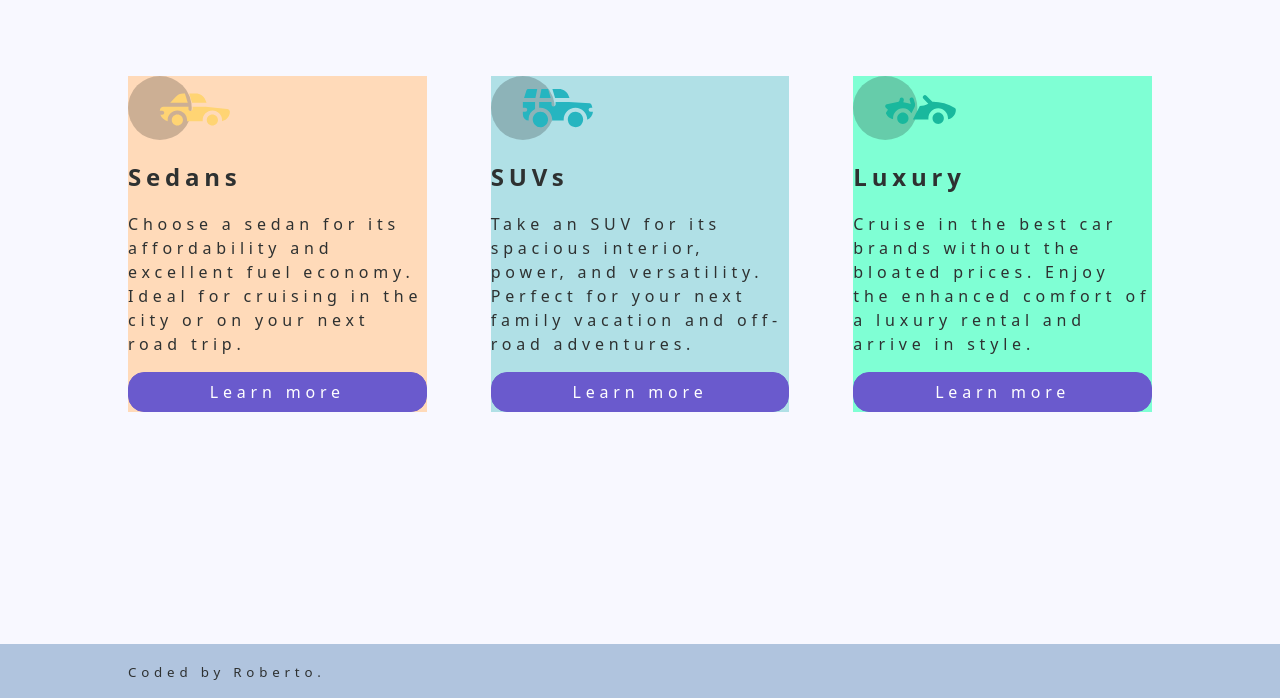
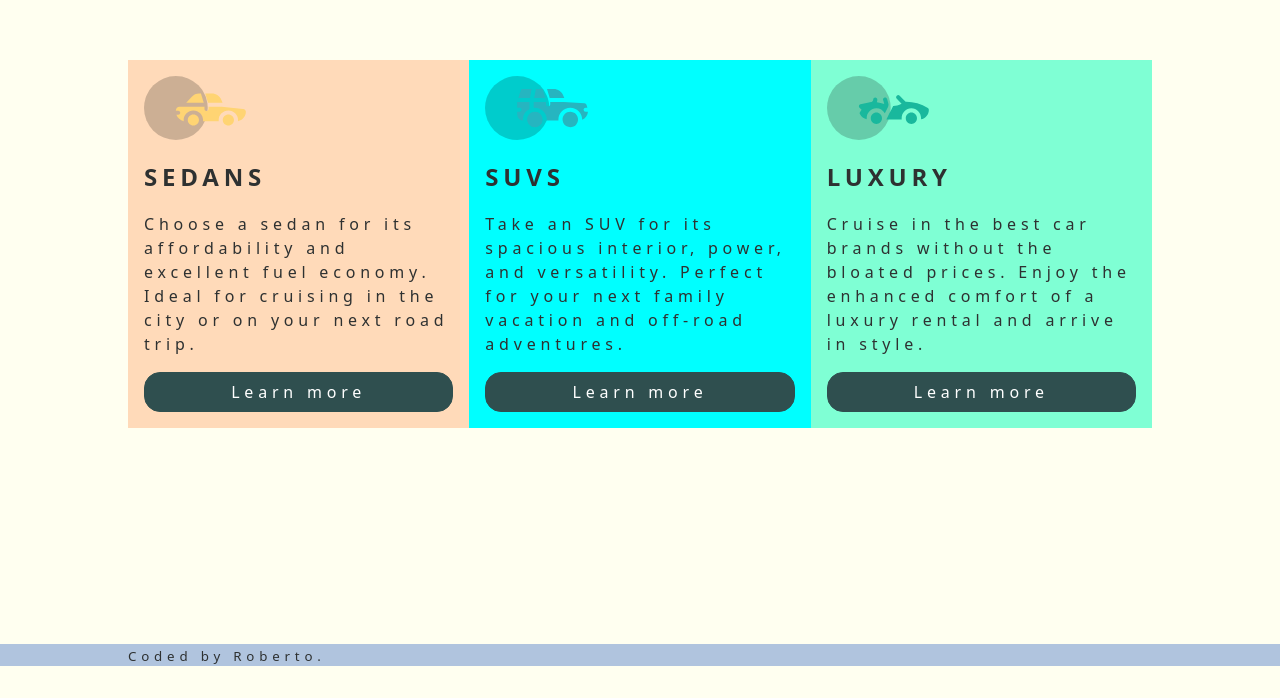
Before and after one commit to roberto3003/3-column-preview-card-component, a plain HTML site: page index.html in a window 1280 px wide. Shown: the part 156-854 px from the top of the page. After the commit the page ends 822 px from the top, so only its background shows below. Drawn offline with Linux system fonts and the light colour scheme.

Commit message:
added light mode

```diff
--- a/index.html
+++ b/index.html
@@ -16,21 +16,18 @@
 			<div class="img"><img src="./images/icon-sedans.svg" alt=""></div>
 			<h2>Sedans</h2>
 			<p>Choose a sedan for its affordability and excellent fuel economy. Ideal for cruising in the city or on your next road trip.</p>
-			<ls></ls>
 			<div class="button cta"><a href="#0">Learn more</a></div>
 		  </div>
 		  <div class="card2">
 			<div class="img"><img src="./images/icon-suvs.svg" alt=""></div>
 			<h2>SUVs</h2>
 			<p>Take an SUV for its spacious interior, power, and versatility. Perfect for your next family vacation and off-road adventures.</p>
-			<ls></ls>
 			<div class="button cta"><a href="#0">Learn more</a></div>
 		  </div>
 		  <div class="card3">
 			<div class="img"><img src="./images/icon-luxury.svg" alt=""></div>
 			<h2>Luxury</h2>
 			<p>Cruise in the best car brands without the bloated prices. Enjoy the enhanced comfort of a luxury rental and arrive in style.</p>
-			<ls></ls>
 			<div class="button cta"><a href="#0">Learn more</a></div>
 		  </div>
 		</main>
--- a/style.css
+++ b/style.css
@@ -1,6 +1,6 @@
 :root {
   --padding: 1em;
-  --gap: 4em;
+  --gap: unset;
   --font-size: clamp(1rem, 1.25vw, 2.5rem);
 }
 
@@ -21,14 +21,14 @@
 
 /* light-theme colors */
 :root {
-  --bg-color: ghostwhite;
+  --bg-color: ivory;
   --text: rgba(46, 49, 49, 1);
   --text-contrast: white;
   --theme: peachpuff;
-  --medium: powderblue;
+  --medium: cyan;
   --medium2: aquamarine;
   --contrast: lightsteelblue;
-  --accent: slateblue;
+  --accent: darkslategrey;
   --shadow: 0 0.25vw 1vw  0 rgba(0,0,0,0.2);
   --shadow-deep: 0 0.5vw 2vw  0 rgba(0,0,0,0.2);
 }
@@ -45,6 +45,10 @@ body {
   font-family: system-ui, sans-serif;
   font-size: var(--font-size);
   letter-spacing: 0.3em;
+}
+
+h2 {
+  text-transform:uppercase;
 }
 
 
@@ -78,6 +82,10 @@ hr {
   width: auto;
 }
 
+main > * {
+  padding: var(--padding);
+}
+
 .card1 {
   background-color: var(--theme);
 }
@@ -99,7 +107,6 @@ footer .wrapper {
   flex-direction: column;
   width: 80vw;
   min-width: 320px;
-  padding: var(--padding) 0;
 }
 
 .flex {
```
